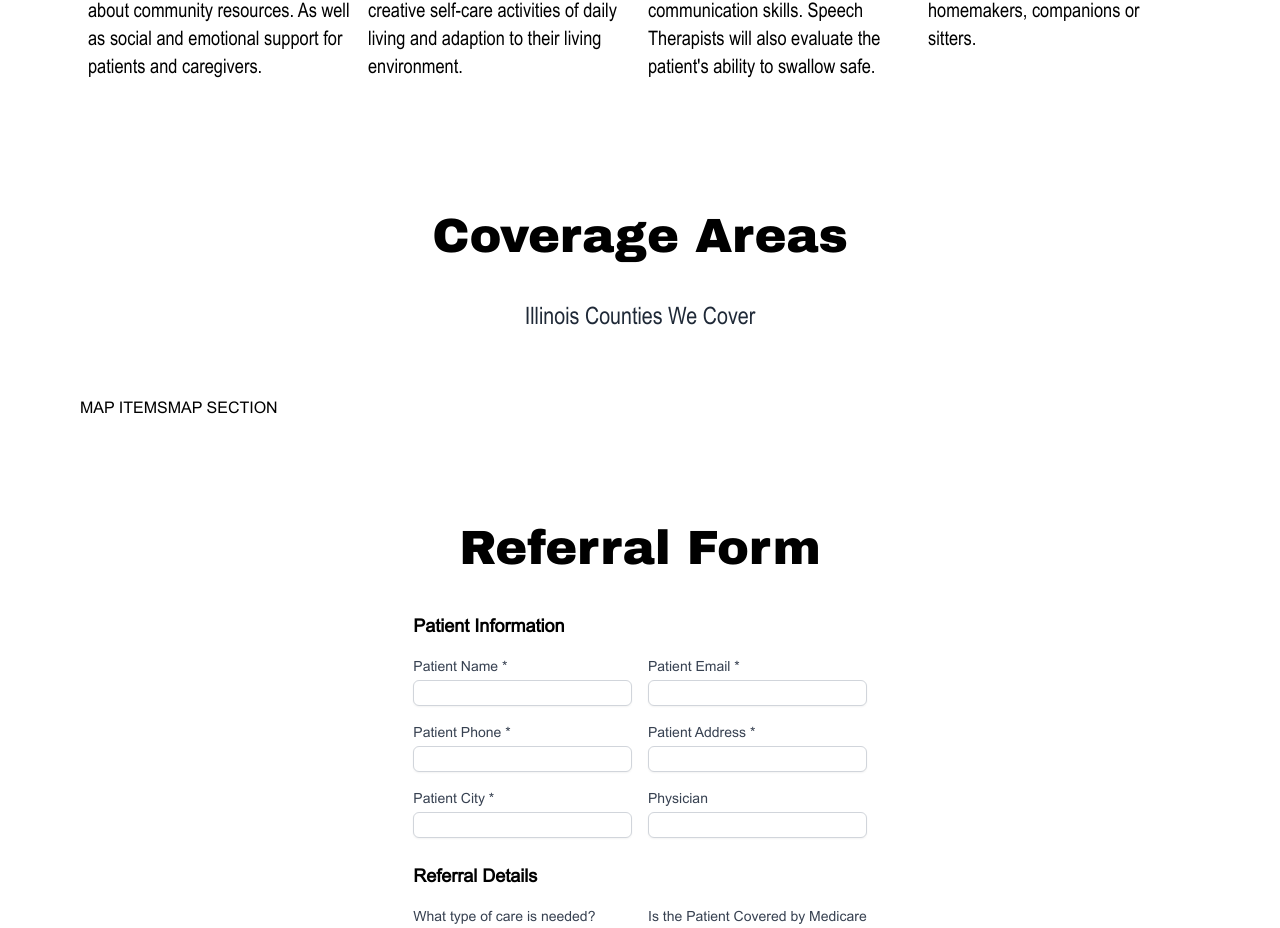
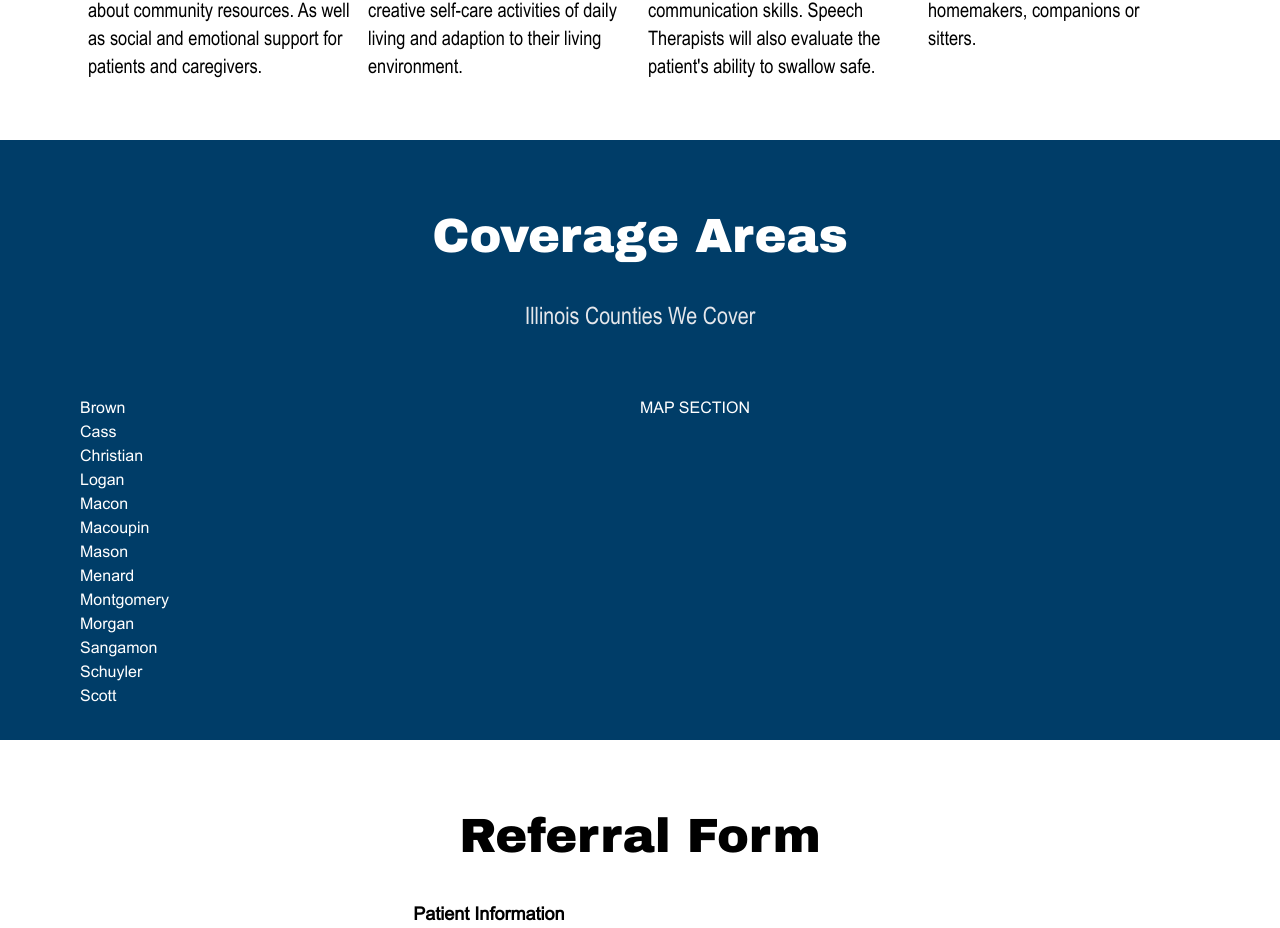
Before and after one commit to TheAdrianVera/Advanced2024, a React (Vite) app: page / in a window 1280 px wide. Shown: the part 1432-2360 px from the top of the page. Built offline with nearby package versions, Linux system fonts and the light colour scheme; no server answers.

Commit message:
updated coverage areas skeleton

```diff
--- a/src/components/pagesections/CoverageAreasSection.tsx
+++ b/src/components/pagesections/CoverageAreasSection.tsx
@@ -2,18 +2,58 @@ import React from 'react'
 
 const CoverageAreasSection: React.FC = () => {
     return (
-        <div className='section px-5 md:px-20'>
+        <div className='section bg-advancedNavyBlue text-white px-5 md:px-20 px-5 md:px-20'>
             <div className='flex flex-col items-center py-10'>
                 <div className='flex flex-col items-center'>
                     <h1 className='section-title mb-10'>Coverage Areas</h1>
-                    <h2 className='text-xl font-arial-narrow md:text-2xl text-gray-800 mb-6'>Illinois Counties We Cover</h2>
+                    <h2 className='text-xl font-arial-narrow md:text-2xl text-gray-200 mb-6'>Illinois Counties We Cover</h2>
                 </div>
             </div>
             <div className='flex flex-col md:flex-row'>
-                <div className=''>
-                    MAP ITEMS
+                <div className='w-[50%]'>
+                    <ul>
+                        <li id="brown">
+                            <h5>Brown</h5>
+                        </li>
+                        <li id="cass">
+                            <h5>Cass</h5>
+                        </li>
+                        <li id="christian">
+                            <h5>Christian</h5>
+                        </li>
+                        <li id="logan">
+                            <h5>Logan</h5>
+                        </li>
+                        <li id="macon">
+                            <h5>Macon</h5>
+                        </li>
+                        <li id="macoupin">
+                            <h5>Macoupin</h5>
+                        </li>
+                        <li id="mason">
+                            <h5>Mason</h5>
+                        </li>
+                        <li id="menard">
+                            <h5>Menard</h5>
+                        </li>
+                        <li id="montgomery">
+                            <h5>Montgomery</h5>
+                        </li>
+                        <li id="morgan">
+                            <h5>Morgan</h5>
+                        </li>
+                        <li id="sangamon">
+                            <h5>Sangamon</h5>
+                        </li>
+                        <li id="schuyler">
+                            <h5>Schuyler</h5>
+                        </li>
+                        <li id="scott">
+                            <h5>Scott</h5>
+                        </li>
+                    </ul>
                 </div>
-                <div className=''>
+                <div className='w-[50%]'>
                     MAP SECTION
                 </div>
             </div>
```
